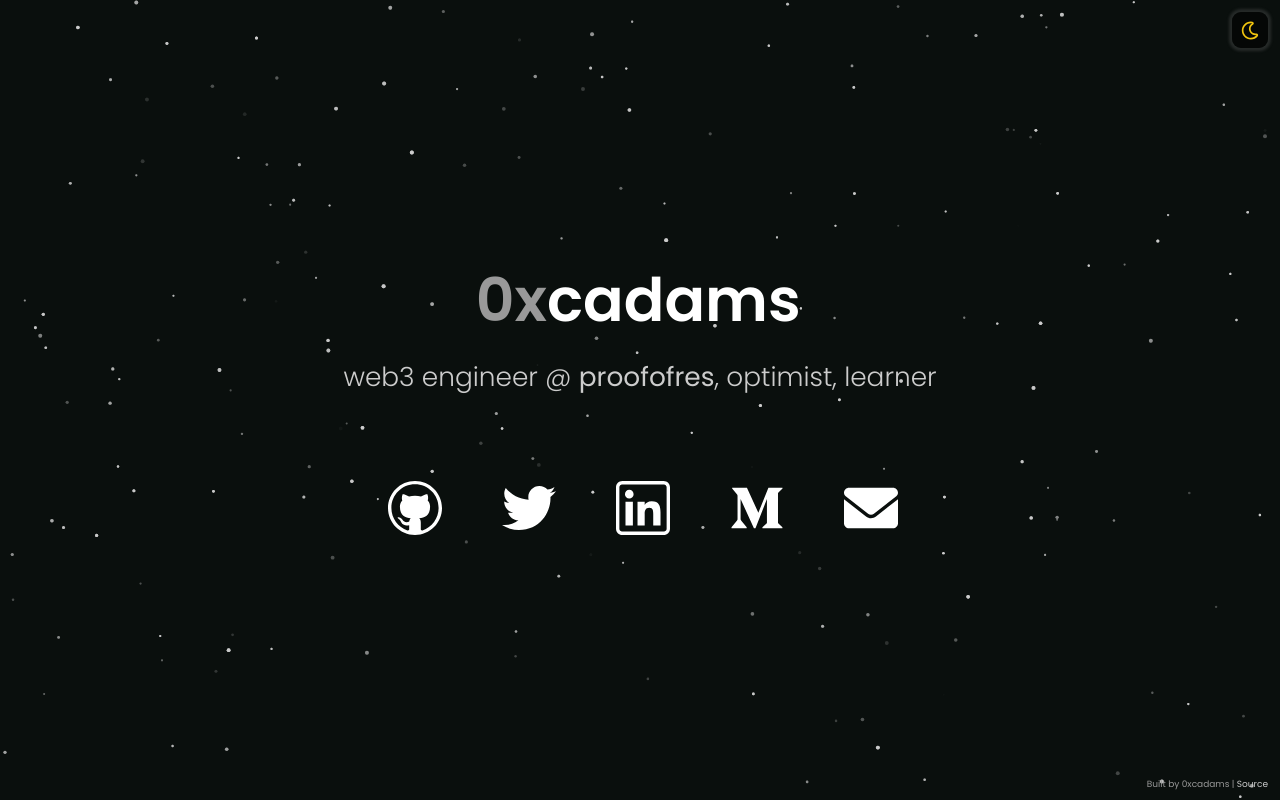
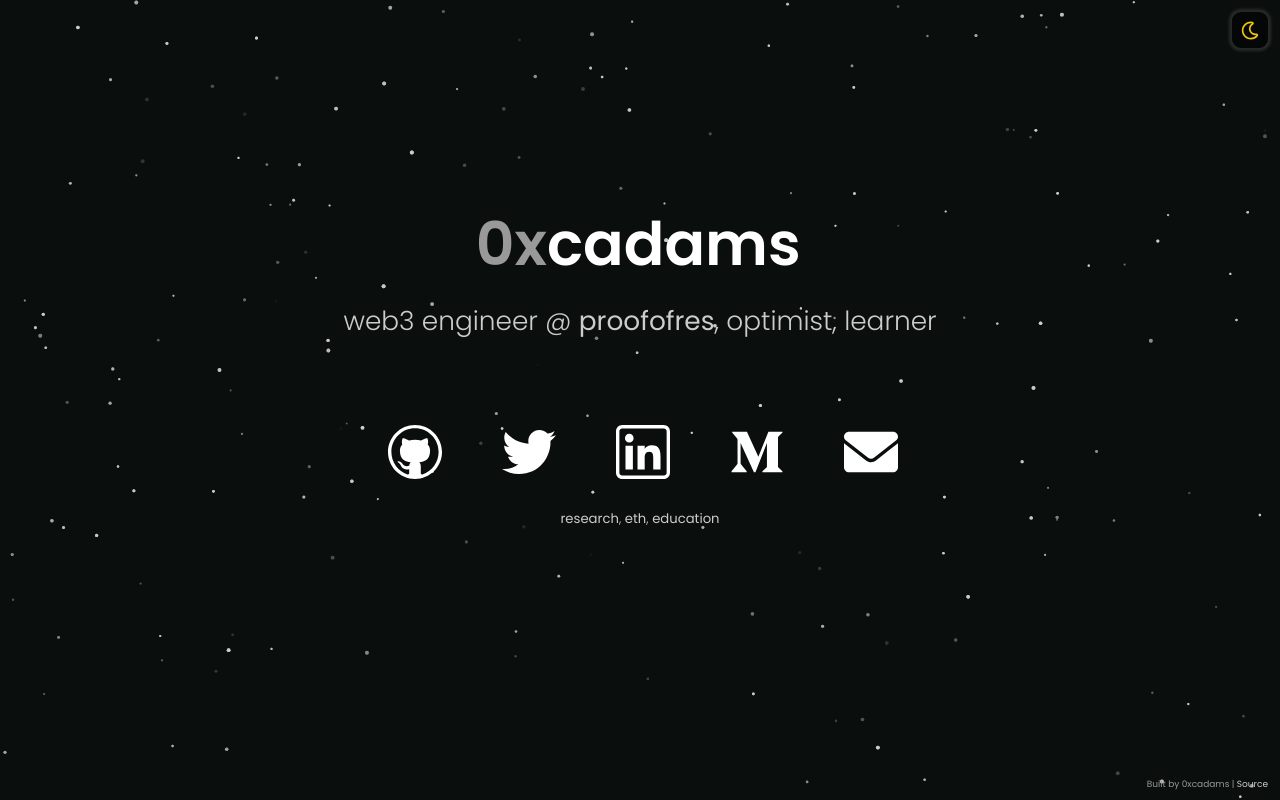
Before and after one commit to 0xcadams/0xcadams-com, a React (Create React App) app: page / in a window 1280 px wide. Built offline with nearby package versions, Linux system fonts and the light colour scheme.

Commit message:
feat: added research and education

```diff
--- a/package.json
+++ b/package.json
@@ -41,6 +41,7 @@
     ]
   },
   "devDependencies": {
+    "@babel/plugin-proposal-private-property-in-object": "^7.16.7",
     "@testing-library/jest-dom": "^5.16.2",
     "@testing-library/react": "^12.1.4",
     "@testing-library/user-event": "^13.5.0",
--- a/src/App/App.jsx
+++ b/src/App/App.jsx
@@ -1,7 +1,7 @@
 import React from 'react';
 
 import { ThemeProvider } from './AppContext';
-import { Toggle, Content, Buttons, Footer, Particles } from './../components';
+import { Toggle, Content, SubContent, Buttons, Footer, Particles } from './../components';
 import './app.scss';
 
 const App = () => {
@@ -11,6 +11,7 @@ const App = () => {
         <Toggle />
         <Content />
         <Buttons />
+        <SubContent />
         <Footer />
         <Particles />
       </div>
--- /dev/null
+++ b/src/components/SubContent.jsx
@@ -0,0 +1,70 @@
+import React, { useContext } from "react";
+import styled, { css } from "styled-components";
+
+import { AppContext } from "./../App/AppContext";
+
+const sharedStyles = css`
+  transition: color 0.5s linear;
+  font-weight: normal;
+  position: relative;
+  z-index: 1;
+`;
+
+const C = {
+  Title: styled.h2`
+    ${sharedStyles};
+    font-size: 1.1rem;
+    margin: 1.6rem 0 6rem;
+    font-weight: 300;
+    color: ${({ theme }) => theme.secondaryTextColor};
+    @media only screen and (max-device-width: 820px) and (-webkit-min-device-pixel-ratio: 2) {
+      font-size: 0.9rem;
+    }
+    text-decoration: none;
+  `,
+  Link: styled.a`
+    ${sharedStyles};
+    text-decoration: none;
+    color: ${({ theme }) => theme.secondaryTextColor};
+  `,
+};
+
+export const SubContent = () => {
+  const { theme } = useContext(AppContext);
+
+  return (
+    <div>
+      <C.Title theme={theme}>
+        <C.Link
+          theme={theme}
+          data-v2="research"
+          href="https://scholar.google.com/citations?user=mCFBgl0AAAAJ&hl=en"
+          target="_blank"
+          aria-label="Google scholar link"
+        >
+          research
+        </C.Link>
+        ,{" "}
+        <C.Link
+          theme={theme}
+          data-v2="ethereum"
+          href="https://etherscan.io/address/0xa678c0342cc2ad21b084923b995a63cd5d439b5b"
+          target="_blank"
+          aria-label="Ethereum address"
+        >
+          eth
+        </C.Link>
+        ,{" "}
+        <C.Link
+          theme={theme}
+          data-v2="education"
+          href="https://isearch.asu.edu/profile/1642683"
+          target="_blank"
+          aria-label="education"
+        >
+          education
+        </C.Link>
+      </C.Title>
+    </div>
+  );
+};
--- a/src/components/index.jsx
+++ b/src/components/index.jsx
@@ -3,3 +3,4 @@ export * from './Content';
 export * from './Buttons';
 export * from './Footer';
 export * from './Particles';
+export * from './SubContent';
```
Also changed, not shown: 2 other files (tests, documents, lock files or other folders).
